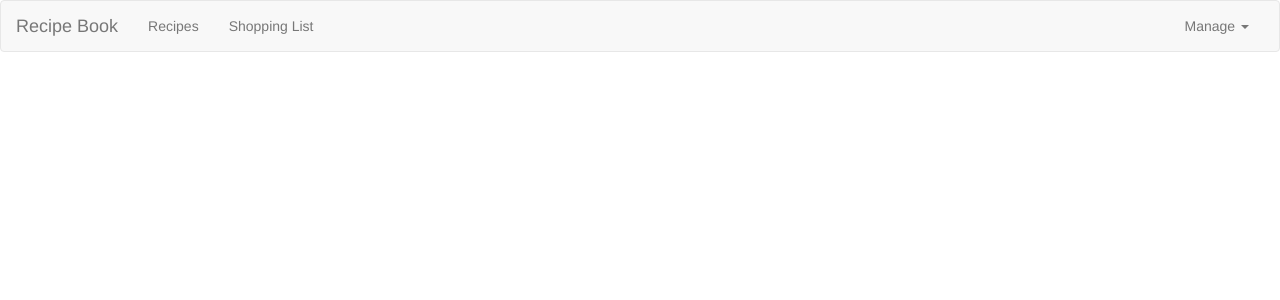
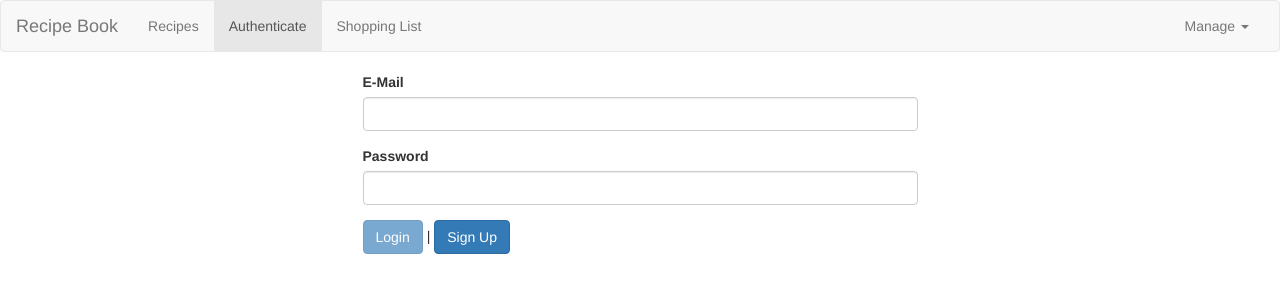
Before and after one commit to phenyopilatso/planner-app, an Angular app: page /auth in a window 1280 px wide. Before the commit this address led to /. Shown: the top 300 px of the page. Built offline with nearby package versions, Linux system fonts and the light colour scheme.

Commit message:
Adding a Loading Spinner & Error Handling Logic

```diff
--- a/src/app/app-routing.module.ts
+++ b/src/app/app-routing.module.ts
@@ -1,5 +1,6 @@
 import { NgModule } from '@angular/core';
 import { RouterModule, Routes } from '@angular/router';
+import { AuthComponent } from './auth/auth.component';
 import { RecipeDetailComponent } from './recipes/recipe-detail/recipe-detail.component';
 import { RecipeEditComponent } from './recipes/recipe-edit/recipe-edit.component';
 import { RecipeStartComponent } from './recipes/recipe-start/recipe-start.component';
@@ -20,6 +21,7 @@ const appRoutes: Routes = [
         { path: ':id/edit', component: RecipeEditComponent, resolve: [RecipesResolverService]},
     ]},
     {path: 'shopping-list', component: ShoppingListComponent},
+    {path: 'auth', component: AuthComponent}
 ]
 
 @NgModule({
--- a/src/app/app.module.ts
+++ b/src/app/app.module.ts
@@ -17,6 +17,8 @@ import { RecipeStartComponent } from './recipes/recipe-start/recipe-start.compon
 import { RecipeEditComponent } from './recipes/recipe-edit/recipe-edit.component';
 import { FormsModule, ReactiveFormsModule } from '@angular/forms';
 import { RecipeService } from './recipes/recipe.service';
+import { AuthComponent } from './auth/auth.component';
+import { LoadingSpinnerComponent } from './shared/loading-spinner/loading-spinner.component';
 
 @NgModule({
   declarations: [
@@ -29,7 +31,11 @@ import { RecipeService } from './recipes/recipe.service';
     ShoppingEditComponent,
     RecipeListComponent,
     RecipeItemComponent,
-    DropDownDirective, RecipeStartComponent, RecipeEditComponent
+    DropDownDirective,
+    RecipeStartComponent,
+    RecipeEditComponent,
+    AuthComponent,
+    LoadingSpinnerComponent
   ],
   imports: [
     BrowserModule,
--- /dev/null
+++ b/src/app/auth/auth.component.html
@@ -0,0 +1,45 @@
+<div class="row">
+    <div class="col-xs-12 col-md-6 col-md-offset-3">
+        <div class="alert alert-danger" *ngIf="error">
+            <p>{{ error }}</p>
+        </div>
+        <div *ngIf="isLoading" style="text-align: center;">
+            <app-loading-spinner></app-loading-spinner>
+        </div>
+        <form #authForm="ngForm" (ngSubmit)="onSubmit(authForm)" *ngIf="!isLoading">
+            <div class="form-group">
+                <label for="email">E-Mail</label>
+                <input
+                    type="email"
+                    id="email"
+                    class="form-control"
+                    ngModel
+                    name="email"
+                    required
+                    email>
+            </div>
+            <div class="form-group">
+                <label for="password">Password</label>
+                <input
+                    type="password"
+                    id="password"
+                    class="form-control"
+                    ngModel
+                    name="password"
+                    required
+                    minlength="6">
+            </div>
+            <div>
+                <button
+                    type="submit"
+                    class="btn btn-primary"
+                    [disabled]="!authForm.valid">
+                        {{isLoginMode ? 'Login' : 'Sign Up'}}
+                </button> |
+                <button type="button" class="btn btn-primary" (click)="onSwitchMode()">
+                    {{isLoginMode ? 'Sign Up' : 'Switch to Login'}}
+                </button>
+            </div>
+        </form>
+    </div>
+</div>
--- /dev/null
+++ b/src/app/auth/auth.component.ts
@@ -0,0 +1,47 @@
+import { Component } from "@angular/core";
+import { NgForm } from "@angular/forms";
+import { AuthService } from "./auth.service";
+
+@Component({
+    selector: 'app-auth',
+    templateUrl: './auth.component.html'
+})
+export class AuthComponent {
+
+    isLoginMode = true;
+    isLoading = false;
+    error: string = null;
+
+    constructor(private authService: AuthService) {}
+
+    onSwitchMode() {
+        this.isLoginMode = !this.isLoginMode;
+    }
+
+    onSubmit(form: NgForm) {
+
+        if (!form.valid) {
+            return;
+        }
+        const email = form.value.email;
+        const password = form.value.password;
+
+        this.isLoading = true;
+        if(this.isLoginMode){
+            //...
+        } else {
+            this.authService.signUp(email, password)
+            .subscribe(responseData => {
+                console.log(responseData);
+                this.isLoading = false;
+            },
+            error => {
+                console.log(error);
+                this.error = "an error occured";
+                this.isLoading = false;
+            });
+        }
+
+        form.reset();
+    }
+}
--- /dev/null
+++ b/src/app/auth/auth.service.ts
@@ -0,0 +1,28 @@
+import { HttpClient } from "@angular/common/http";
+import { Injectable } from "@angular/core";
+
+interface AuthResponseData {
+    kind: string;
+    idToken: string;
+    email: string;
+    refreshToken: string;
+    expriresIn: string;
+    localId: string;
+}
+
+@Injectable({providedIn: 'root'})
+export class AuthService {
+
+    constructor(private http: HttpClient) {}
+
+    signUp(email: string, password: string) {
+        return this.http.post<AuthResponseData>(
+            'https://identitytoolkit.googleapis.com/v1/accounts:signUp?key=AIzaSyBQr38ScF3rnI-tfjUV3vd2xPaVqTZ78Tw',
+            {
+                email: email,
+                password: password,
+                returnSecureToken: true
+            }
+        );
+    }
+}
--- a/src/app/header/header.component.html
+++ b/src/app/header/header.component.html
@@ -10,6 +10,7 @@
 
             <ul class="nav navbar-nav">
                 <li routerLinkActive="active"><a [routerLink]="['/recipes']" >Recipes</a></li>
+                <li routerLinkActive="active"><a [routerLink]="['/auth']">Authenticate</a></li>
                 <li routerLinkActive="active"><a [routerLink]="['/shopping-list']"> Shopping List</a></li>
             </ul>
 
--- /dev/null
+++ b/src/app/shared/loading-spinner/loading-spinner.component.css
@@ -0,0 +1,35 @@
+.lds-ripple {
+    display: inline-block;
+    position: relative;
+    width: 80px;
+    height: 80px;
+}
+
+.lds-ripple div {
+    position: absolute;
+    border: 4px solid rgb(23, 81, 95);
+    opacity: 1;
+    border-radius: 50%;
+    animation: lds-ripple 1s cubic-bezier(0, 0.2, 0.8, 1) infinite;
+}
+
+.lds-ripple div:nth-child(2) {
+animation-delay: -0.5s;
+}
+
+@keyframes lds-ripple {
+    0% {
+      top: 36px;
+      left: 36px;
+      width: 0;
+      height: 0;
+      opacity: 1;
+    }
+    100% {
+      top: 0px;
+      left: 0px;
+      width: 72px;
+      height: 72px;
+      opacity: 0;
+    }
+}
--- /dev/null
+++ b/src/app/shared/loading-spinner/loading-spinner.component.ts
@@ -0,0 +1,8 @@
+import { Component } from "@angular/core";
+
+@Component({
+    selector: 'app-loading-spinner',
+    template: '<div class="lds-ripple"><div></div><div></div></div>',
+    styleUrls: ['./loading-spinner.component.css']
+})
+export class LoadingSpinnerComponent {}
--- a/src/app/shopping-list/shopping-list.component.ts
+++ b/src/app/shopping-list/shopping-list.component.ts
@@ -18,11 +18,11 @@ export class ShoppingListComponent implements OnInit, OnDestroy {
     this.shoppingListService.startedEditing.next(index);
   }
 
-  ngOnDestroy(): void {
+  ngOnDestroy() {
     this.subscription.unsubscribe();
   }
 
-  ngOnInit(): void {
+  ngOnInit() {
     this.ingredients = this.shoppingListService.getIngredients();
     this.subscription = this.shoppingListService.ingredientsChanged
       .subscribe(
```
Also changed, not shown: 1 other file (tests, documents, lock files or other folders).
